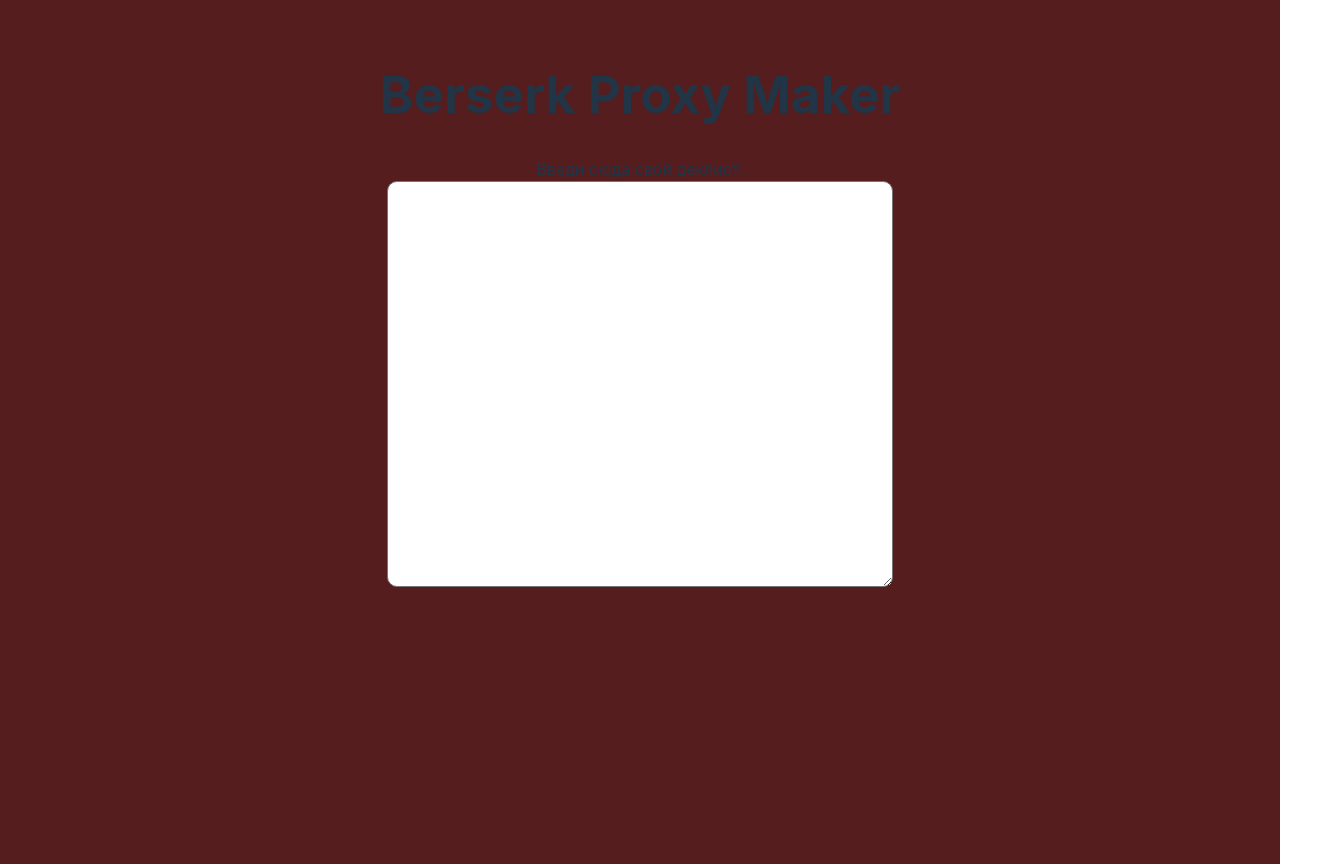
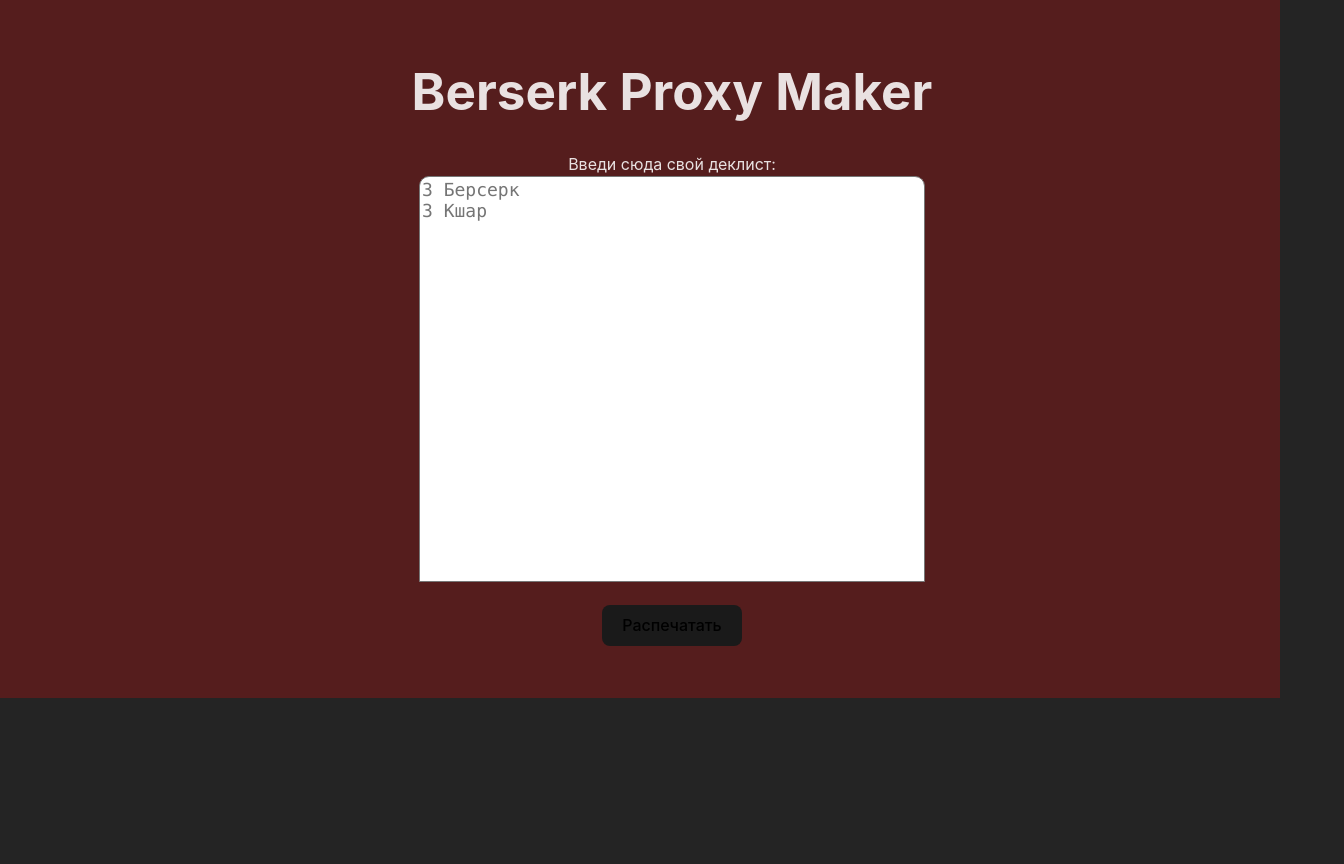
Before and after one commit to DonatArtihovich/berserk-proxy-maker, a React (Vite) app: page / in a window 1280 px wide. Shown: the whole page, 1344 px wide, since content can reach past the window. After the commit the page ends 800 px from the top, so only its background shows below. Built offline with nearby package versions, Linux system fonts and the light colour scheme.

Commit message:
feat: add cards container

```diff
--- a/package.json
+++ b/package.json
@@ -10,6 +10,7 @@
     "preview": "vite preview"
   },
   "dependencies": {
+    "eslint-plugin-react": "^7.33.1",
     "react": "^18.2.0",
     "react-dom": "^18.2.0",
     "scss": "^0.2.4"
--- a/src/App.scss
+++ b/src/App.scss
@@ -1,4 +1,5 @@
  body {
+   margin: 0;
    padding: 0;
    background-color: rgb(85, 29, 29);
  }
@@ -6,14 +7,18 @@
  #root {
    width: 100vw;
    //  max-width: 100vw;
-   height: 100vh;
+   height: 100%;
    max-width: 1280px;
    margin: 0 auto;
    padding: 2rem;
    text-align: center;
  }
 
- .decklist {
+ .decklist-wrapper {
+   height: 429px
+ }
+
+ textarea {
    margin: 0 auto;
    width: 500px;
    height: 400px;
@@ -22,7 +27,57 @@
    color: rgb(29, 26, 26);
    font-size: 18px;
    font-family: Menlo, monospace;
+   border-radius: 10px 10px 0 0;
+   resize: none
+ }
+
+ .error-container {
+   margin: 0 auto;
+   width: 508px;
+   background-color: rgb(104, 17, 17);
+   color: red;
+   border-radius: 0 0 10px 10px;
+   position: relative;
+   top: -10px;
+ }
+
+ .cards-container {
+   margin-top: 20px;
+   display: flex;
+   flex-wrap: wrap;
+   justify-content: center;
+   gap: 10px;
+ }
+
+ .card {
+   margin: 0;
+   padding: 10px 5px;
+   width: 120px;
+   //  height: 160px;
+   background: whitesmoke;
    border-radius: 10px;
+   display: flex;
+   flex-direction: column;
+   align-items: center;
+ }
+
+ .card-image-wrapper {
+   margin: 0;
+   padding: 0;
+   width: 100px;
+   height: 141px;
+   border-radius: 6px;
+   overflow: hidden;
+ }
+
+ .card-image {
+   width: 100px;
+   height: auto;
+ }
+
+ .card-caption {
+   color: black;
+   font-family: Inter, system-ui, Avenir, Helvetica, Arial, sans-serif;
  }
 
  /*
--- a/src/App.tsx
+++ b/src/App.tsx
@@ -3,6 +3,7 @@ import './App.scss'
 import { DeckList } from './types'
 import CardsContainer from './components/Cards-container'
 import ErrorsContainer from './components/Errors-container'
+import Button from './components/Button'
 import cards from './utils/cards'
 
 function App() {
@@ -14,8 +15,14 @@ function App() {
     <>
       <h1>Berserk Proxy Maker</h1>
       <label htmlFor="decklist">Введи сюда свой деклист:</label>
-      <textarea className="decklist" name="decklist" value={deckList} onChange={e => setDeckList(e.target.value)}></textarea>
-      <ErrorsContainer errorList={errorNames} />
+      <div className="decklist-wrapper">
+        <textarea className="decklist" name="decklist" value={deckList} onChange={e => setDeckList(e.target.value)}
+          placeholder={'3 Берсерк\n3 Кшар'}></textarea>
+        <ErrorsContainer errorList={errorNames} />
+      </div>
+
+      <Button deckList={deckArray} />
+
       <CardsContainer deckList={deckArray} />
     </>
   )
@@ -28,13 +35,17 @@ function parseDeckList(deckList: string): [DeckList, string[]] {
     const count = Number(str.split(' ')[0])
     const name = str.split(' ').length <= 1 ? '' : str.split(' ').slice(1).join(' ').trim().toLowerCase().replaceAll('ё', 'е')
 
+    if (!name) return null
+
     const image: string = cards[`${name}`]
     if (image == undefined) {
-      errorNames.push(name)
+      errorNames.push(str.split(' ').slice(1).join(' ').trim())
+
+      return null
     }
 
     return { count, name, image }
-  })
+  }).filter(item => Boolean(item)) as DeckList
 
   return [arr, errorNames]
 }
--- /dev/null
+++ b/src/components/Button.tsx
@@ -0,0 +1,8 @@
+import { DeckList } from "../types";
+
+export default function Button({ deckList }: { deckList: DeckList }) {
+
+    return (
+        <button>Распечатать</button>
+    )
+}
--- a/src/components/Cards-container.tsx
+++ b/src/components/Cards-container.tsx
@@ -2,9 +2,20 @@ import { DeckList } from "../types";
 
 export default function CardsContainer({ deckList }: { deckList: DeckList }) {
     console.log('deckList: ', deckList)
+
+    const cards = deckList.map(card => {
+        return (
+            <figure className="card">
+                <div className="card-image-wrapper">
+                    <img className="card-image" src={card.image} alt={card.name} />
+                </div>
+                <figcaption className="card-caption">{card.count} {card.name[0].toUpperCase() + card.name.slice(1)}</figcaption>
+            </figure>
+        )
+    })
     return (
-        <div className="class-container">
-
+        <div className="cards-container">
+            {cards}
         </div>
     )
 }
--- a/src/components/Errors-container.tsx
+++ b/src/components/Errors-container.tsx
@@ -1,7 +1,9 @@
 export default function ErrorsContainer({ errorList }: { errorList: string[] }) {
     console.log('errorList: ', errorList)
+
     return (
         <>
+            <div className="error-container">{errorList.length ? errorList.length === 1 ? `Карта ${errorList[0]} не найдена.` : `Карты ${errorList.join(', ')} не найдены.` : ''}</div>
         </>
     )
 }
--- a/src/index.scss
+++ b/src/index.scss
@@ -14,26 +14,9 @@
   -webkit-text-size-adjust: 100%;
 }
 
-a {
-  font-weight: 500;
-  color: #646cff;
-  text-decoration: inherit;
-}
-a:hover {
-  color: #535bf2;
-}
-
-body {
-  margin: 0;
-  display: flex;
-  place-items: center;
-  min-width: 320px;
-  min-height: 100vh;
-}
-
 h1 {
   font-size: 3.2em;
-  line-height: 1.1;
+  line-height: 1;
 }
 
 button {
@@ -47,23 +30,18 @@ button {
   cursor: pointer;
   transition: border-color 0.25s;
 }
-button:hover {
-  border-color: #646cff;
-}
-button:focus,
-button:focus-visible {
-  outline: 4px auto -webkit-focus-ring-color;
-}
 
-@media (prefers-color-scheme: light) {
-  :root {
-    color: #213547;
-    background-color: #ffffff;
-  }
-  a:hover {
-    color: #747bff;
-  }
-  button {
-    background-color: #f9f9f9;
-  }
-}
+// @media (prefers-color-scheme: light) {
+//   :root {
+//     color: #213547;
+//     background-color: #ffffff;
+//   }
+
+//   a:hover {
+//     color: #747bff;
+//   }
+
+//   button {
+//     background-color: #f9f9f9;
+//   }
+// }
--- a/src/utils/cards.ts
+++ b/src/utils/cards.ts
@@ -191,7 +191,7 @@ export default {
     "ловец удачи": "https://berserk.ru/image/data/00_Berserk/01_Война%20стихий/Card%20(181).jpg",
     "мародёр": "https://berserk.ru/image/data/00_Berserk/01_Война%20стихий/Card%20(171).jpg",
     "матросы аделаиды": "https://berserk.ru/image/data/00_Berserk/01_Война%20стихий/Card%20(182).jpg",
-    "наёмник": "https://berserk.ru/image/data/00_Berserk/01_Война%20стихий/Card%20(176).jpg",
+    "наемник": "https://berserk.ru/image/data/00_Berserk/01_Война%20стихий/Card%20(176).jpg",
     "отшельница": "https://berserk.ru/image/data/00_Berserk/01_Война%20стихий/Card%20(184).jpg",
     "паладин алламора": "https://berserk.ru/image/data/00_Berserk/01_Война%20стихий/Card%20(188).jpg",
     "ревнитель сеггера": "https://berserk.ru/image/data/00_Berserk/01_Война%20стихий/Card%20(192).jpg",
```
Also changed, not shown: .eslintrc.cjs, 1 other file (tests, documents, lock files or other folders).
